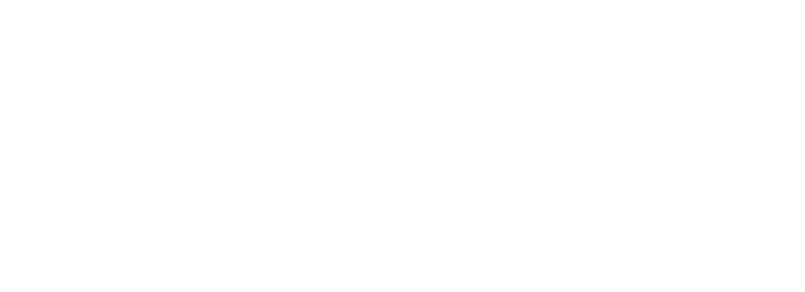
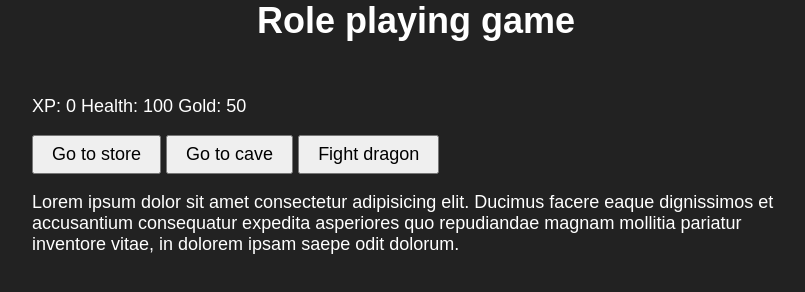
Before and after one commit to Axelhrdz/FCC-Roleplay-game, a plain HTML site: page index.html in a window 1280 px wide. Shown: the whole page, without its empty margins (224-1029 px from the left). Drawn offline with Linux system fonts and the light colour scheme; a web font is replaced by a local one.

Commit message:
staging the project

```diff
--- a/index.html
+++ b/index.html
@@ -4,8 +4,26 @@
     <meta charset="UTF-8">
     <meta name="viewport" content="width=device-width, initial-scale=1.0">
     <title>Roleplay-Game</title>
+    <link rel="stylesheet" href="styles.css">
 </head>
 <body>
-
+    <h1>Role playing game</h1>
+    <div class="mainContainer">
+        <div class="assetsContainer">
+            <span id="xp">XP: 0</span>
+            <span id="health">Health: 100</span>
+            <span id="gold">Gold: 50</span>
+        </div>
+        <div class="optionsContainer">
+            <button id="button1">Go to store</button>
+            <button id="button2">Go to cave</button>
+            <button id="button3">Fight dragon</button>
+        </div>
+        <div class="textContainer">
+            <span id="textContent">
+                Lorem ipsum dolor sit amet consectetur adipisicing elit. Ducimus facere eaque dignissimos et accusantium consequatur expedita asperiores quo repudiandae magnam mollitia pariatur inventore vitae, in dolorem ipsam saepe odit dolorum.
+            </span>
+        </div>
+    </div>
 </body>
 </html>
--- a/styles.css
+++ b/styles.css
@@ -0,0 +1,32 @@
+@import url('https://fonts.googleapis.com/css2?family=SUSE:wght@100..800&display=swap');
+
+*,
+*::after,
+*::before{
+    margin: 0;
+    padding: 0;
+    box-sizing: border-box;
+    font-size: 18px;
+    font-family: "SUSE", sans-serif;
+}
+body{
+    background-color: #222;
+    color: #fff;
+    display: flex;
+    flex-direction: column;
+    align-items: center;
+}
+h1{
+    font-size: 2rem;
+}
+button{
+    padding: 0.4em 1em;
+    cursor: pointer;
+}
+.mainContainer{
+    display: flex;
+    flex-direction: column;
+    gap: 1em;
+    width: 60%;
+    margin-top: 3em;
+}
```
